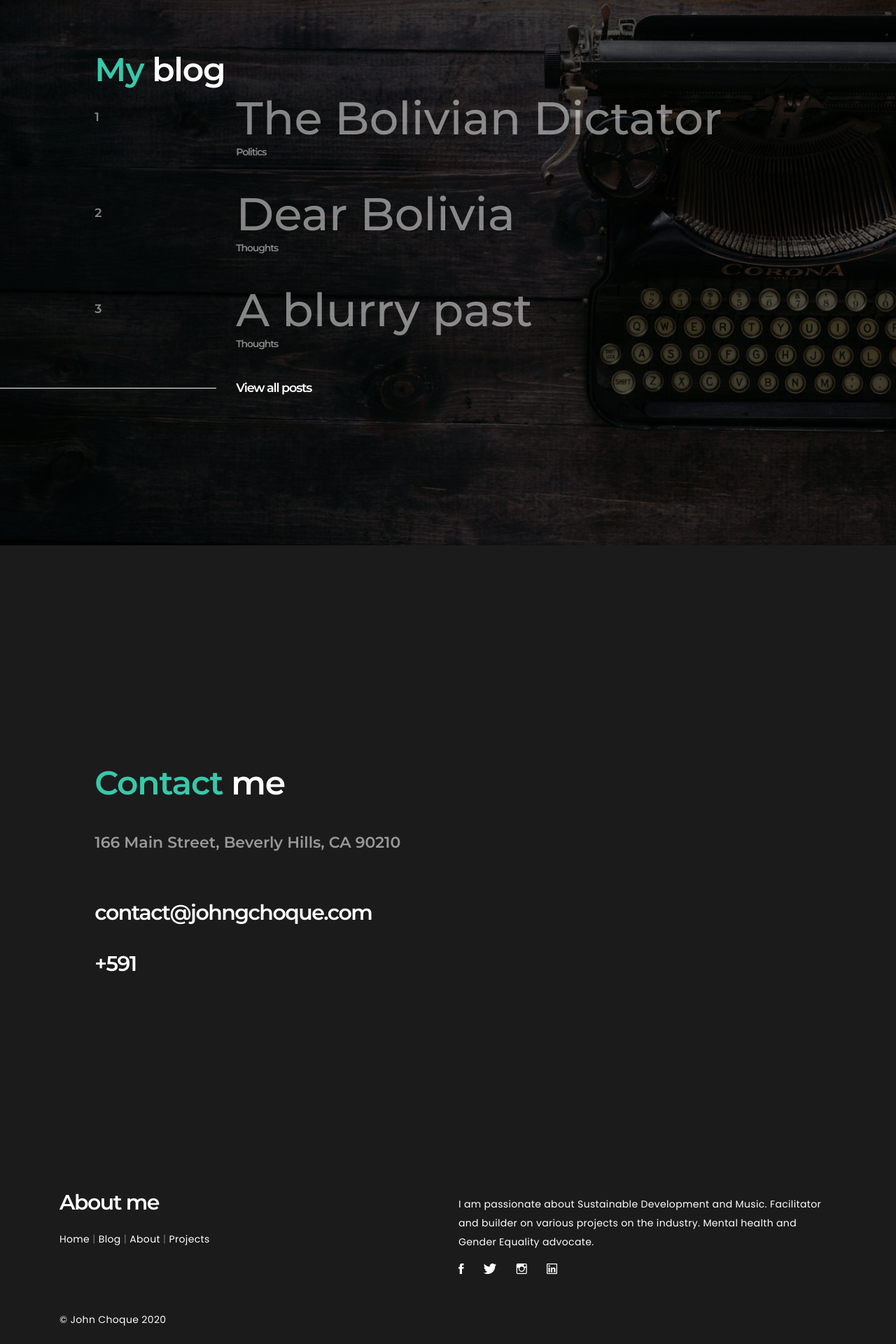
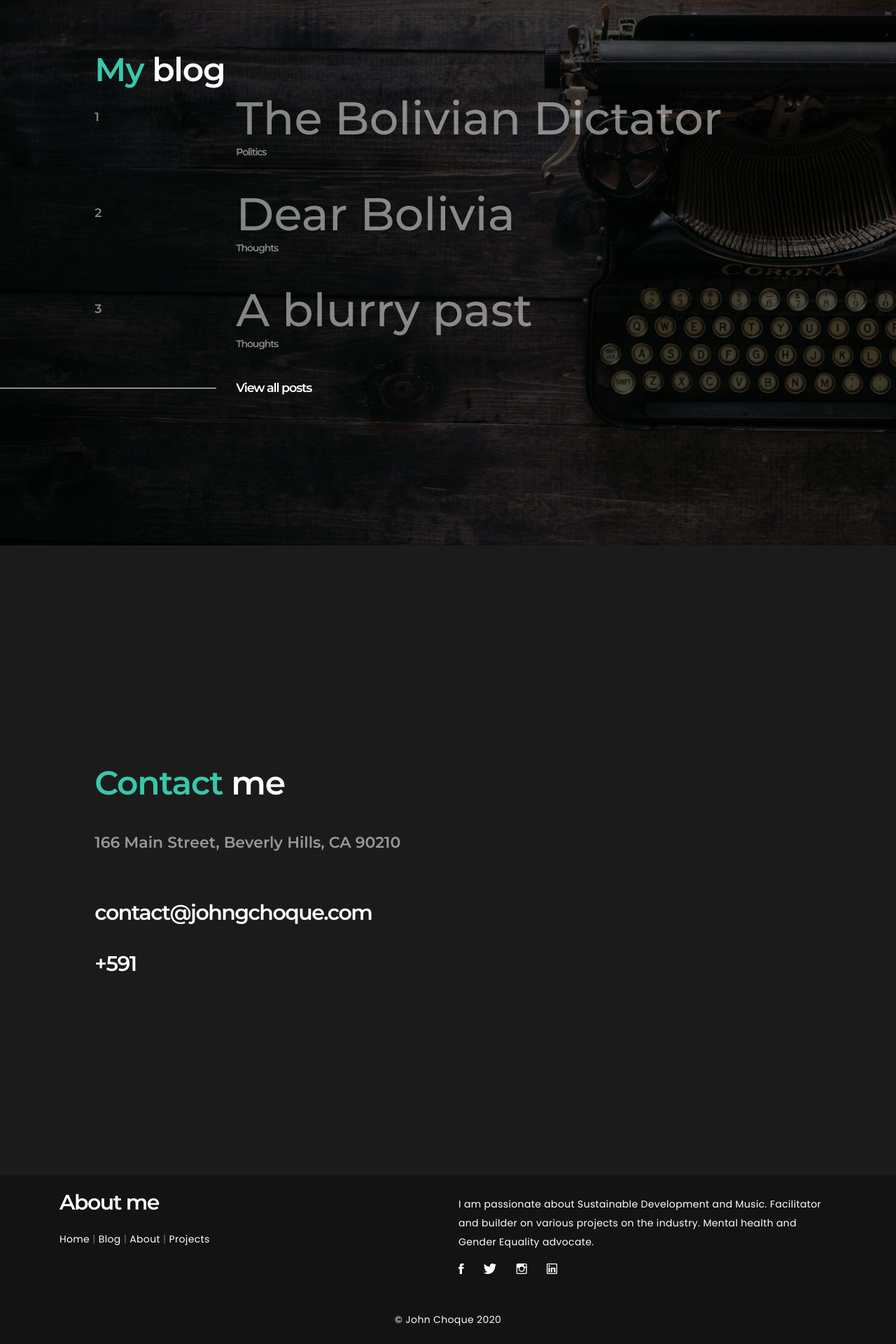
Before and after one commit to thethoughtfulmillennial/thethoughtfulmillennial.github.io, a Jekyll site: the page built from index.html, in a window 1280 px wide. Shown: the part 2821-4741 px from the top of the page at 70% size. Built offline with Jekyll 4.4.1, drawn with Linux system fonts in a browser that asks for light colours; some web fonts are replaced.

Commit message:
Updating footer.

```diff
--- a/_includes/footer.html
+++ b/_includes/footer.html
@@ -28,8 +28,8 @@
 				</div>
 			</div>
 		</div>
-		<div>
-			<p class="text-light py-4 mb-4">© John Choque 2020</p>
+		<div class="container text-center">
+			<p class="text-light py-4">© John Choque 2020</p>
 		</div>
 	</div>
 
--- a/assets/css/style.css
+++ b/assets/css/style.css
@@ -2313,3 +2313,7 @@ figure {
 	background-color: rgba(235, 235, 235, .8);
 	color: #5b5963;
 }
+
+.footer {
+  background-color: #131313;
+}
```
